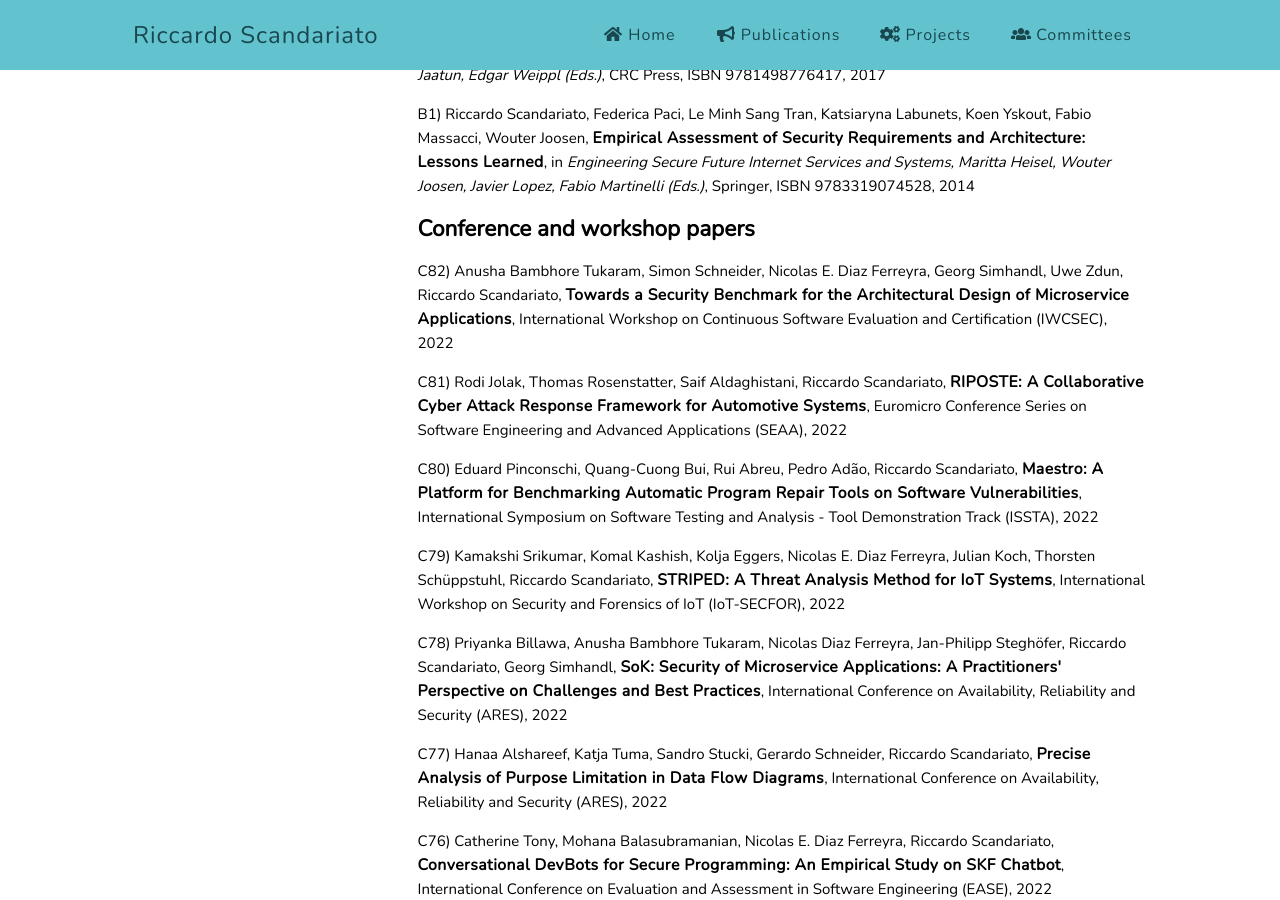
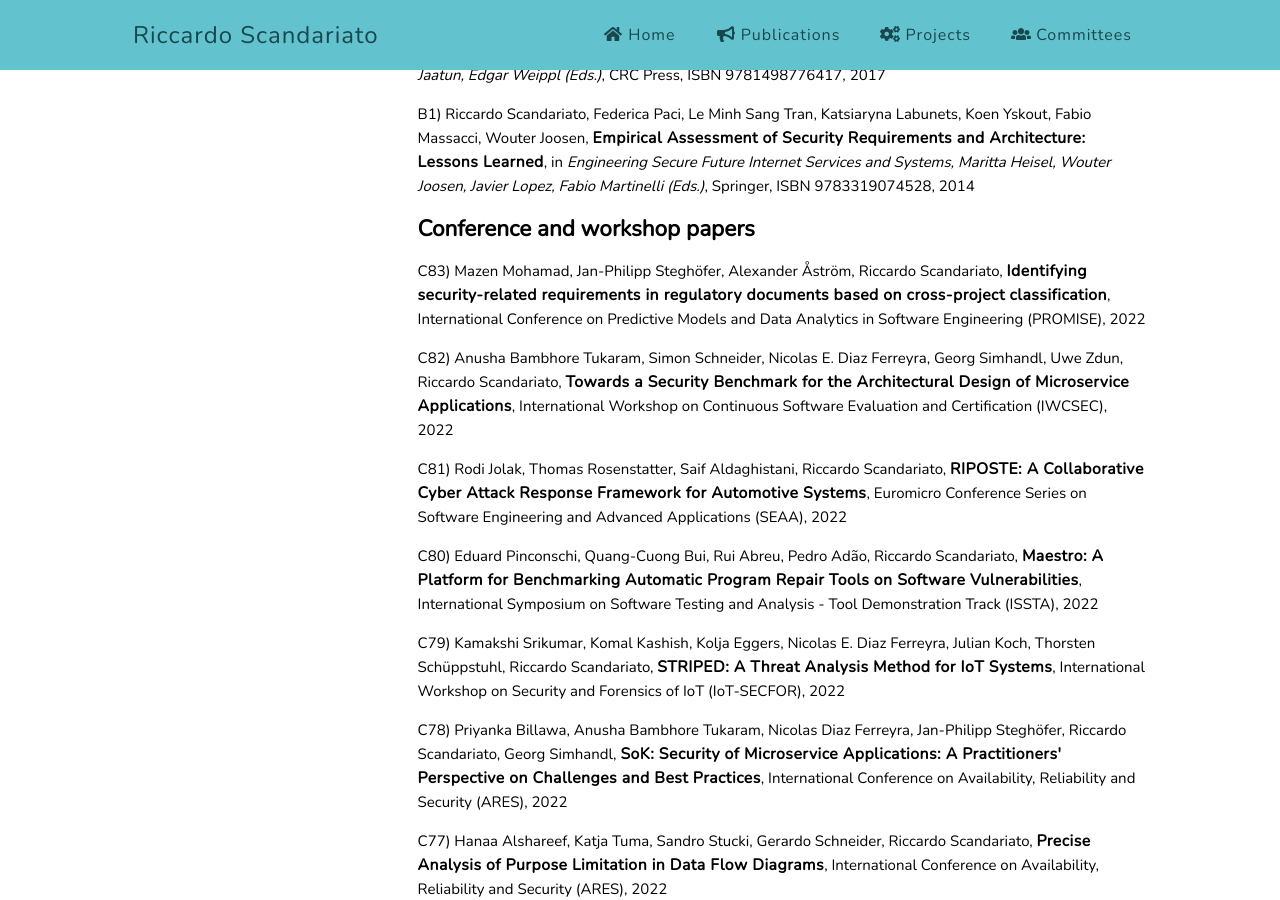
Before and after one commit to riccardoscandariato/riccardoscandariato.github.io, a Jekyll site: the page built from pubs.md, in a window 1280 px wide and 900 px high, scrolled down 1976 px. Built offline with Jekyll 4.4.1, drawn with Linux system fonts in a browser that asks for light colours.

Commit message:
more pubs

```diff
--- a/pubs.md
+++ b/pubs.md
@@ -56,7 +56,10 @@ title: Publications
 
 <h2>Conference and workshop papers</h2>
 
-<p>C82) Anusha Bambhore Tukaram, Simon Schneider, Nicolas E. Diaz Ferreyra, Georg Simhandl, Uwe Zdun, Riccardo Scandariato, <strong>Towards a Security Benchmark for the Architectural Design of Microservice Applications</strong>, International Workshop on Continuous Software Evaluation and Certification (IWCSEC), 2022
+
+<p>C83) Mazen Mohamad, Jan-Philipp Steghöfer, Alexander Åström, Riccardo Scandariato, <strong>Identifying security-related requirements in regulatory  documents based on cross-project classification</strong>, International Conference on Predictive Models and Data Analytics in Software Engineering (PROMISE), 2022</p>
+
+<p>C82) Anusha Bambhore Tukaram, Simon Schneider, Nicolas E. Diaz Ferreyra, Georg Simhandl, Uwe Zdun, Riccardo Scandariato, <strong>Towards a Security Benchmark for the Architectural Design of Microservice Applications</strong>, International Workshop on Continuous Software Evaluation and Certification (IWCSEC), 2022</p>
 
 <p>C81) Rodi Jolak, Thomas Rosenstatter, Saif Aldaghistani, Riccardo Scandariato, <strong>RIPOSTE: A Collaborative Cyber Attack Response Framework for Automotive Systems</strong>, Euromicro Conference Series on Software Engineering and Advanced Applications (SEAA), 2022</p>
 
```
